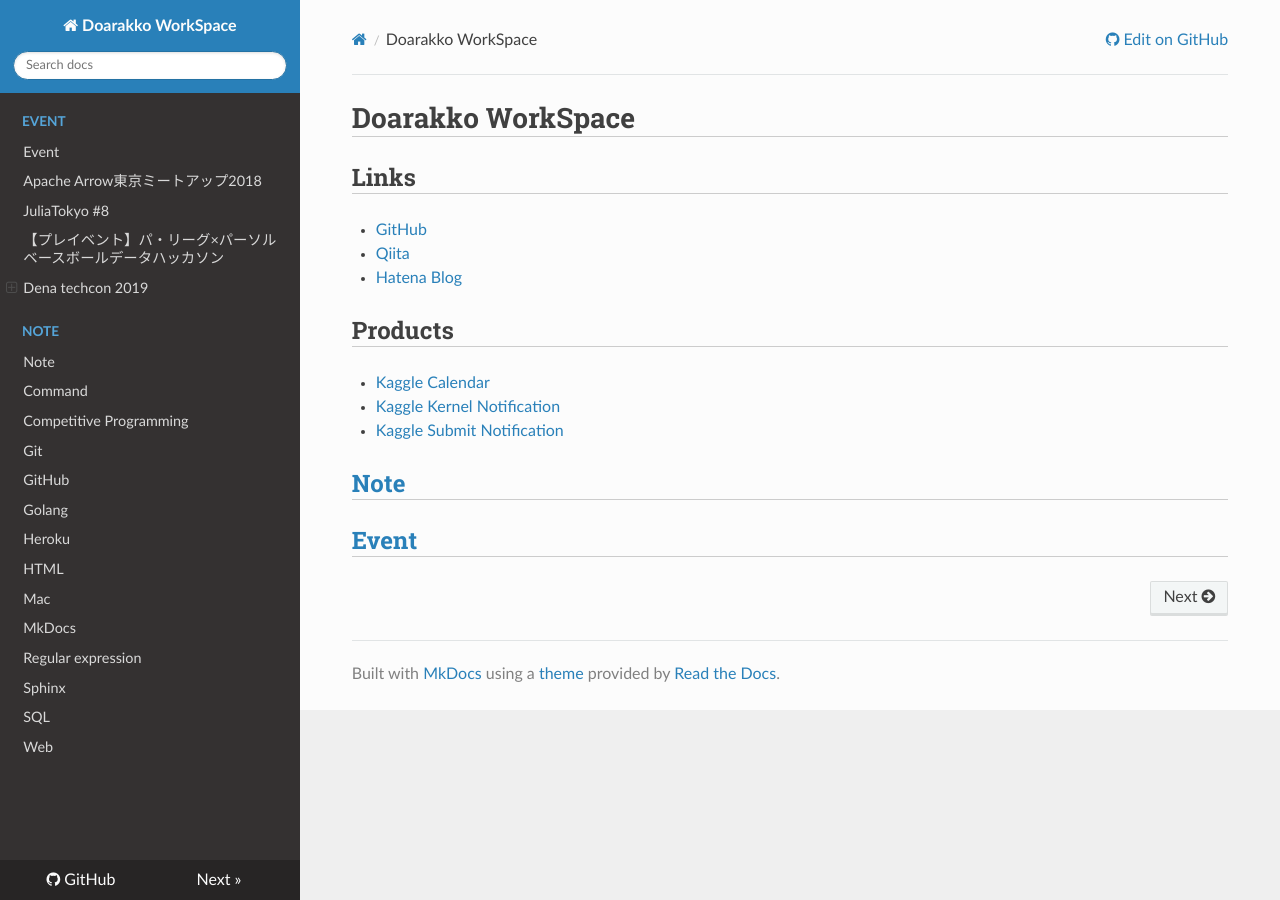
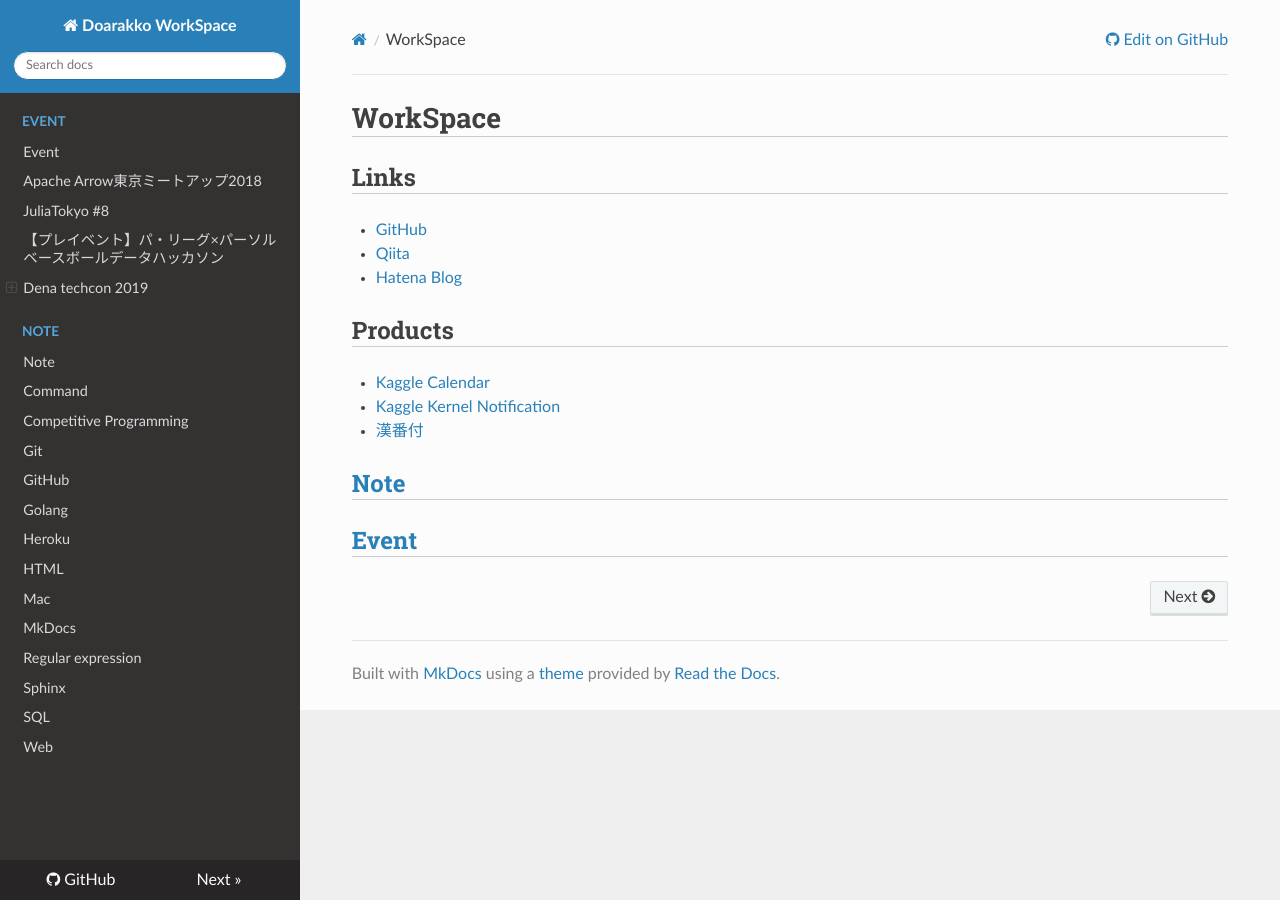
Before and after one commit to Doarakko/mkdocs-github-pages, an MkDocs documentation site: the page built from docs/index.md, in a window 1280 px wide. Built offline with MkDocs 1.6.1, drawn with Linux system fonts in a browser that asks for light colours; nearby versions of some CDN libraries.

Commit message:
add 漢番付

```diff
--- a/docs/index.md
+++ b/docs/index.md
@@ -1,4 +1,4 @@
-# Doarakko WorkSpace
+# WorkSpace
 ## Links
 - [GitHub](https://github.com/Doarakko)
 - [Qiita](https://qiita.com/Doarakko)
@@ -7,7 +7,7 @@
 ## Products
 - [Kaggle Calendar](https://kaggle-calendar.herokuapp.com/)
 - [Kaggle Kernel Notification](https://github.com/Doarakko/kaggle-kernel-notification)
-- [Kaggle Submit Notification](https://github.com/Doarakko/kaggle-submit-notification)
+- [漢番付](https://otoko-banzuke.herokuapp.com/)
 
 ## [Note](./note/)
 
```
